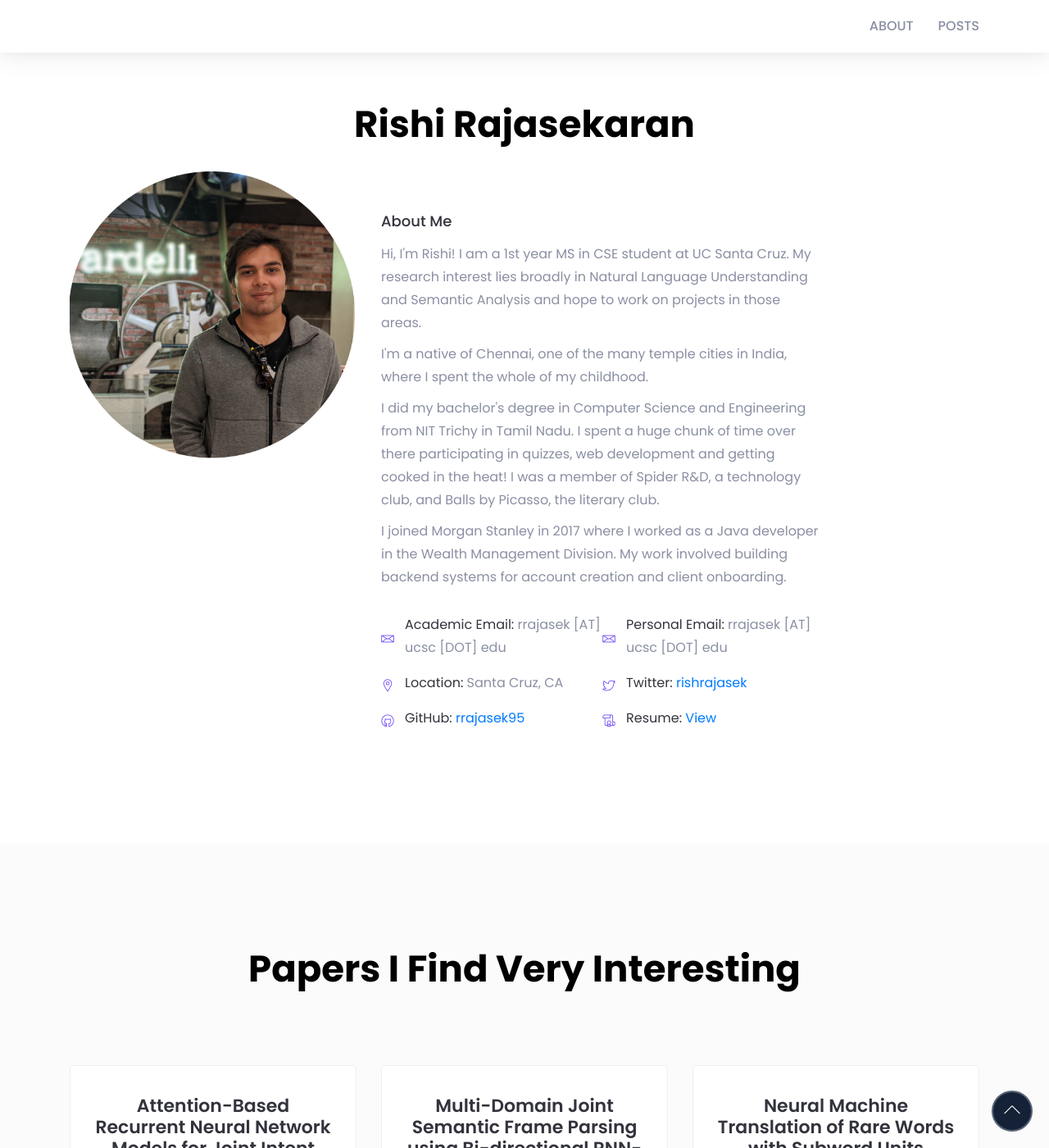
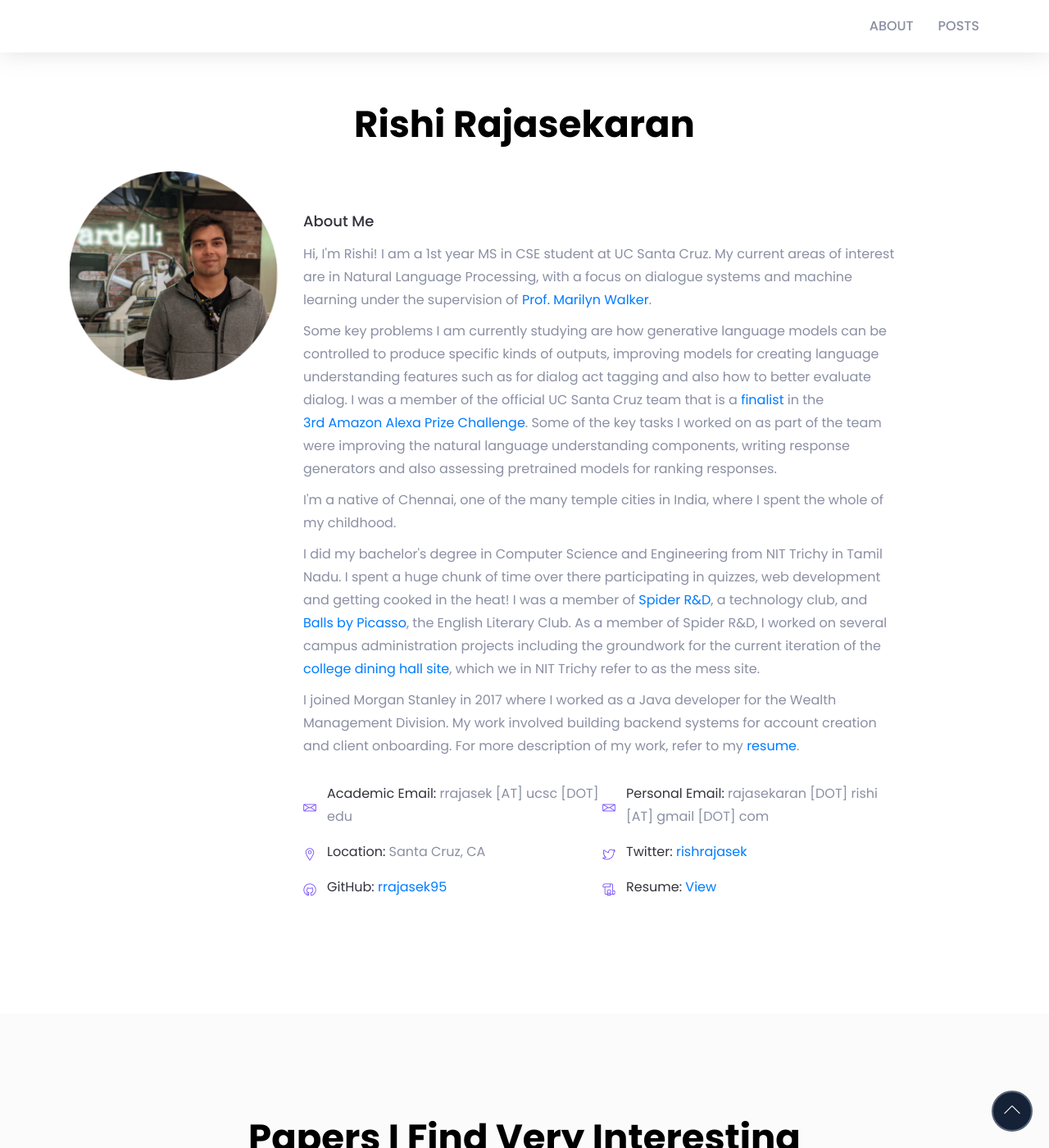
Before and after one commit to rrajasek95/rrajasek95.github.io, a Jekyll site: the page built from index.markdown, in a window 1280 px wide and 1400 px high. Shown: the whole window at 82% size. Built offline with Jekyll 4.4.1, drawn with Linux system fonts in a browser that asks for light colours; nearby versions of some CDN libraries; some web fonts are replaced; library files that are not in the unit come from our copies.

Commit message:
Update homepage and assets

```diff
--- a/index.markdown
+++ b/index.markdown
@@ -15,16 +15,19 @@ title: Home
             </div>
         </div> <!-- row -->
         <div class="row">
-            <div class="col-lg-4">
+            <div class="col-lg-3">
                 <img src="/assets/img/me_circle.jpg" />
             </div>
-            <div class="col-lg-6">
+            <div class="col-lg-8">
                 <div class="about-content mt-50">
                     <h5 class="about-title">About Me</h5>
-                    <p>Hi, I'm Rishi! I am a 1st year MS in CSE student at UC Santa Cruz. My research interest lies broadly in Natural Language Understanding and Semantic Analysis and hope to work on projects in those areas.</p>
-                    <p>I'm a native of Chennai, one of the many temple cities in India, where I spent the whole of my childhood.</p>
-                    <p>I did my bachelor's degree in Computer Science and Engineering from NIT Trichy in Tamil Nadu. I spent a huge chunk of time over there participating in quizzes, web development and getting cooked in the heat! I was a member of Spider R&D, a technology club, and Balls by Picasso, the literary club.</p>
-                    <p>I joined Morgan Stanley in 2017 where I worked as a Java developer in the Wealth Management Division. My work involved building backend systems for account creation and client onboarding.</p>
+                    <p>Hi, I'm Rishi! I am a 1st year MS in CSE student at UC Santa Cruz. My current areas of interest are in Natural Language Processing, with a focus on dialogue systems and machine learning under the supervision of <a href="https://users.soe.ucsc.edu/~maw/">Prof. Marilyn Walker</a>.</p>
+                    <p>
+                        Some key problems I am currently studying are how generative language models can be controlled to produce specific kinds of outputs, improving models for creating language understanding features such as for dialog act tagging and also how to better evaluate dialog. I was a member of the official UC Santa Cruz team that is a <a href="https://news.ucsc.edu/2020/05/alexa-challenge.html">finalist</a> in the <a href="https://developer.amazon.com/alexaprize">3rd Amazon Alexa Prize Challenge</a>. Some of the key tasks I worked on as part of the team were improving the natural language understanding components, writing response generators and also assessing pretrained models for ranking responses.
+                    </p>
+                    <p>I'm a native of Chennai, one of the many temple cities in India, where I spent the whole of my childhood. </p>
+                    <p>I did my bachelor's degree in Computer Science and Engineering from NIT Trichy in Tamil Nadu. I spent a huge chunk of time over there participating in quizzes, web development and getting cooked in the heat! I was a member of <a href="https://spider.nitt.edu/">Spider R&D</a>, a technology club, and <a href="https://www.facebook.com/ballsbypicasso/">Balls by Picasso</a>, the English Literary Club. As a member of Spider R&D, I worked on several campus administration projects including the groundwork for the current iteration of the <a href="https://mess.nitt.edu/">college dining hall site</a>, which we in NIT Trichy refer to as the mess site.</p>
+                    <p>I joined Morgan Stanley in 2017 where I worked as a Java developer for the Wealth Management Division. My work involved building backend systems for account creation and client onboarding. For more description of my work, refer to my <a href="https://drive.google.com/file/d/1SNHW-TjxWogLxxjldp89zO_kb0EzK8v1/view?usp=sharing">resume</a>. </p>
                     <ul class="clearfix">
                         <li>
                             <div class="single-info d-flex align-items-center">
@@ -42,7 +45,7 @@ title: Home
                                     <i class="lni-envelope"></i>
                                 </div>
                                 <div class="info-text">
-                                    <p><span>Personal Email:</span> rrajasek [AT] ucsc [DOT] edu</p>
+                                    <p><span>Personal Email:</span> rajasekaran [DOT] rishi [AT] gmail [DOT] com</p>
                                 </div>
                             </div> <!-- single info -->
                         </li>
@@ -82,7 +85,8 @@ title: Home
                                         <i class="lni-certificate"></i>
                                     </div>
                                     <div class="info-text">
-                                        <p><span>Resume:</span> <a href="/assets/pdfs/Resume_Rishi_Rajasekaran_UCSC.pdf">View</a></p>
+                                        <p><span>Resume:</span>
+                                        <a name="resume" href="https://drive.google.com/file/d/1SNHW-TjxWogLxxjldp89zO_kb0EzK8v1/view?usp=sharing">View</a></p>
                                     </div>
                             </div>
                         </li>
```
Also changed, not shown: assets/css/syntax.css (added, +78 -0 lines), 1 other file.
